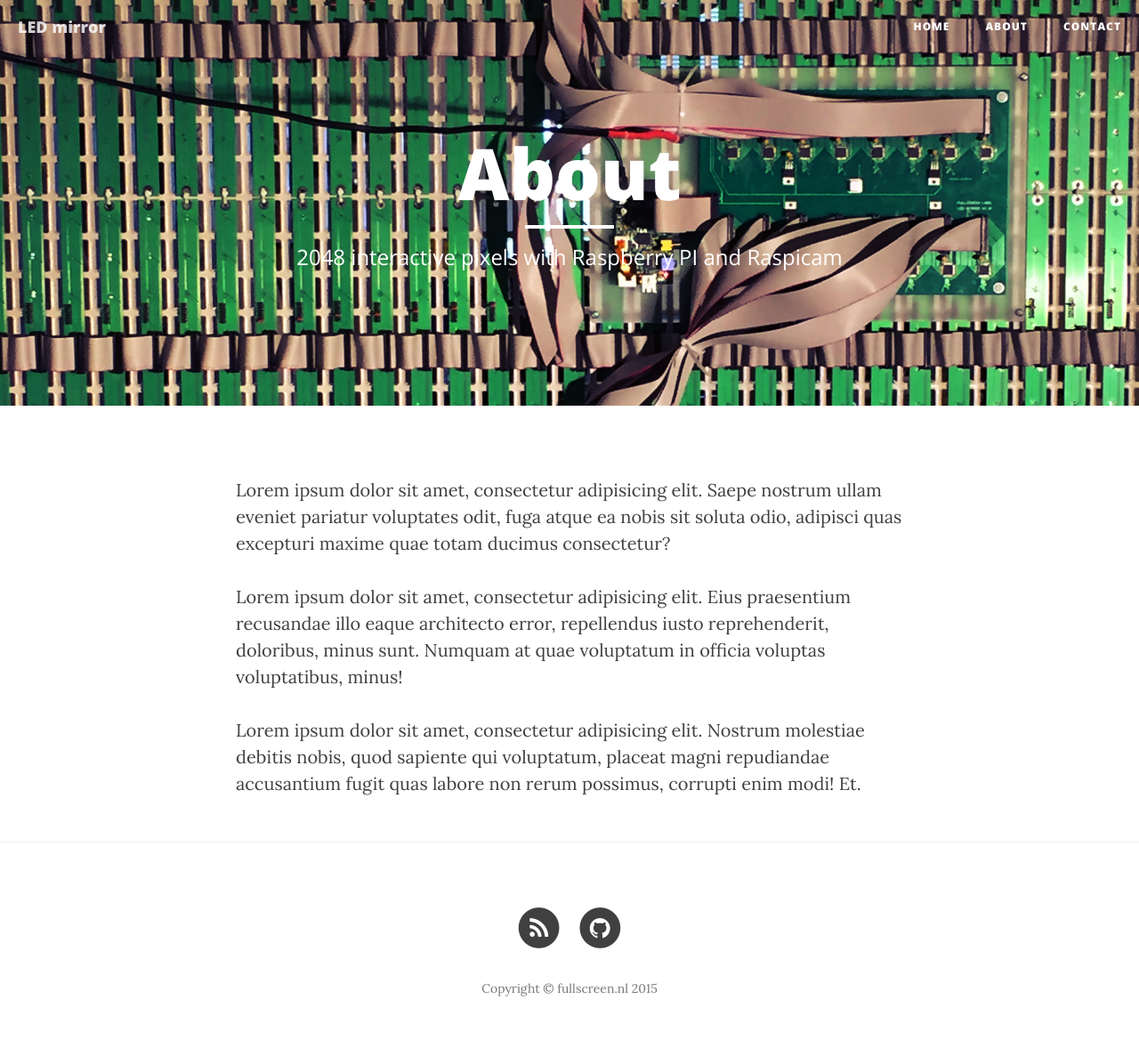
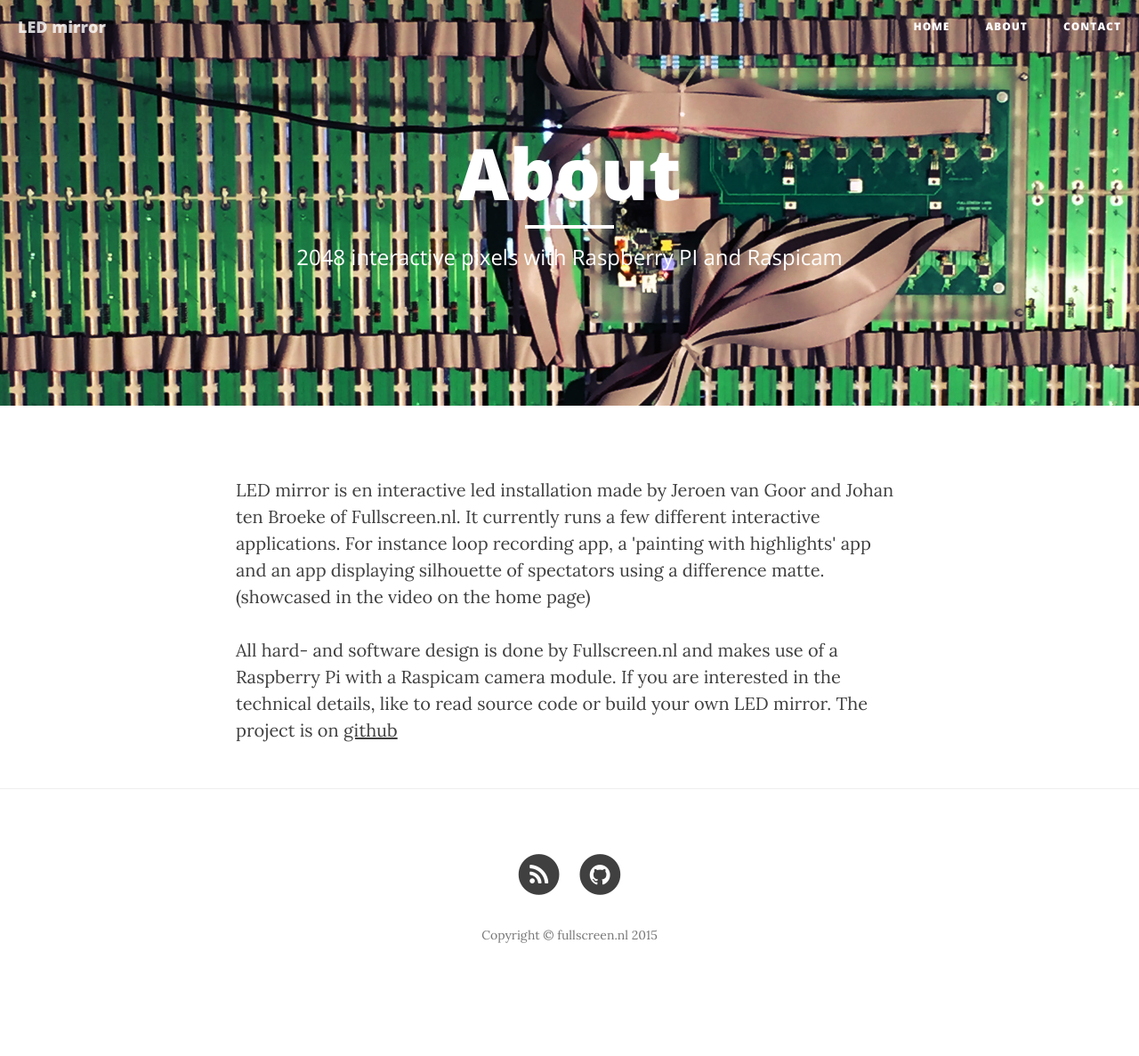
Before and after one commit to fullscreennl/led-mirror, a Jekyll site: the page built from about.html, in a window 1280 px wide. Shown: the whole page at 89% size. Built offline with Jekyll 4.4.1, drawn with Linux system fonts in a browser that asks for light colours; nearby versions of some CDN libraries; after the commit the page ends 1127 px from its top, so only the background shows below that.

Commit message:
added copy for about page

```diff
--- a/_includes/footer.html
+++ b/_includes/footer.html
@@ -34,7 +34,7 @@
                     {% endif %}
                     {% if site.github_username %}
                     <li>
-                        <a href="https://github.com/{{ site.github_username }}">
+                        <a href="https://github.com/{{ site.github_username }}/led-mirror">
                             <span class="fa-stack fa-lg">
                                 <i class="fa fa-circle fa-stack-2x"></i>
                                 <i class="fa fa-github fa-stack-1x fa-inverse"></i>
--- a/about.html
+++ b/about.html
@@ -5,8 +5,6 @@ description: "2048 interactive pixels with Raspberry PI and Raspicam"
 header-img: "img/about-bg.jpg"
 ---
 
-<p>Lorem ipsum dolor sit amet, consectetur adipisicing elit. Saepe nostrum ullam eveniet pariatur voluptates odit, fuga atque ea nobis sit soluta odio, adipisci quas excepturi maxime quae totam ducimus consectetur?</p>
+<p>LED mirror is en interactive led installation made by Jeroen van Goor and Johan ten Broeke of Fullscreen.nl. It currently runs a few different interactive applications. For instance loop recording app, a 'painting with highlights' app and an app displaying silhouette of spectators using a difference matte. (showcased in the video on the home page)</p>
 
-<p>Lorem ipsum dolor sit amet, consectetur adipisicing elit. Eius praesentium recusandae illo eaque architecto error, repellendus iusto reprehenderit, doloribus, minus sunt. Numquam at quae voluptatum in officia voluptas voluptatibus, minus!</p>
-
-<p>Lorem ipsum dolor sit amet, consectetur adipisicing elit. Nostrum molestiae debitis nobis, quod sapiente qui voluptatum, placeat magni repudiandae accusantium fugit quas labore non rerum possimus, corrupti enim modi! Et.</p>
+<p>All hard- and software design is done by Fullscreen.nl and makes use of a Raspberry Pi with a Raspicam camera module. If you are interested in the technical details, like to read source code or build your own LED mirror. The project is on <a href="https://github.com/{{ site.github_username }}/led-mirror">github</a></p>
```
